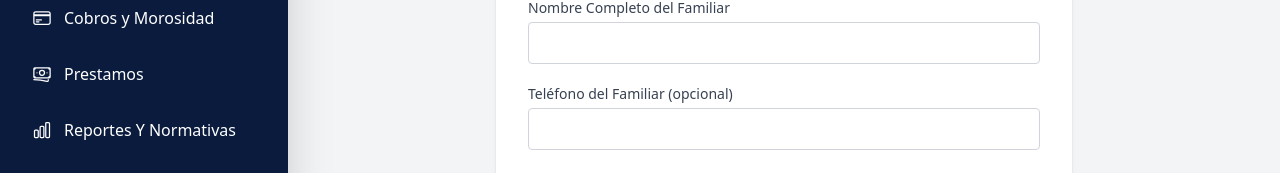
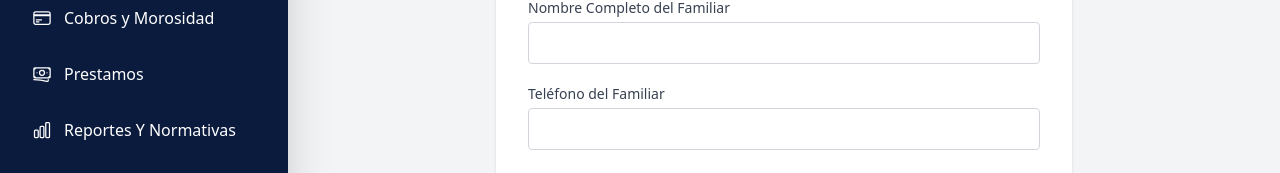
Before and after one commit to alanfrancoa/Mutual-17-Junio, a React (Create React App) app in the folder frontend/Mutual/: page /asociados/crear/familiar/1 in a window 1280 px wide. Shown: the part 310-483 px from the top of the page. Built offline with nearby package versions, Linux system fonts and the light colour scheme; no server answers.

Commit message:
Se agregan opciones de parentesco en creacion familiar asociado y se elimina el titulo del campo "telefono opcional"

```diff
--- a/frontend/Mutual/src/pages/modules/associates/relatives/createRelativeAssociate.tsx
+++ b/frontend/Mutual/src/pages/modules/associates/relatives/createRelativeAssociate.tsx
@@ -12,7 +12,9 @@ const relationshipsOptions = [
   "Padre/Madre",
   "Hermano/a",
   "Nieto/a",
-  "Abuelo/a"
+  "Abuelo/a",
+  "Esposo/a",
+  "Conyuge"
 ];
 
 const CreateAssociateRelative: React.FC = () => {
@@ -137,7 +139,7 @@ const CreateAssociateRelative: React.FC = () => {
 
               <div>
                 <label className="block text-sm font-medium text-gray-700 mb-1">
-                  Teléfono del Familiar (opcional)
+                  Teléfono del Familiar
                 </label>
                 <input
                   type="text"
```
